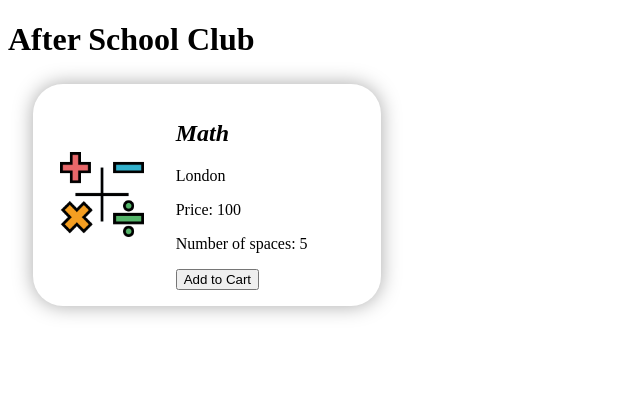
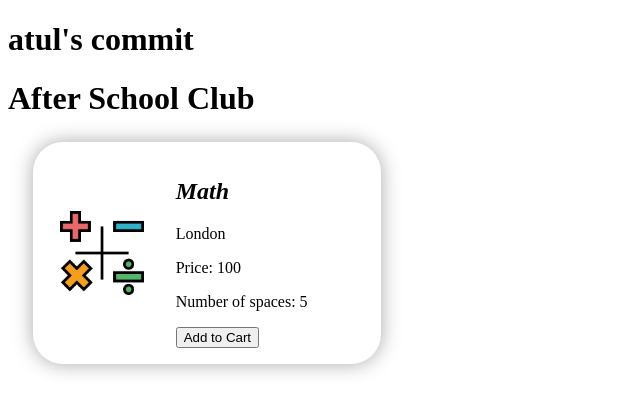
Before and after one commit to salwaoun/CST3145-Lab-Activity, a plain HTML site: page W5/index.html in a window 1280 px wide. Shown: the whole page, without its empty margins (0-640 px from the left). Drawn offline with nearby package versions, Linux system fonts and the light colour scheme.

Commit message:
atuls commit

```diff
--- a/W5/index.html
+++ b/W5/index.html
@@ -29,6 +29,7 @@
 </head>
 <body>
 <main>
+    <h1>atul's commit</h1>
     <h1>After School Club</h1>
     <div class="math">
         <img v-bind:src="subject.image">
```
